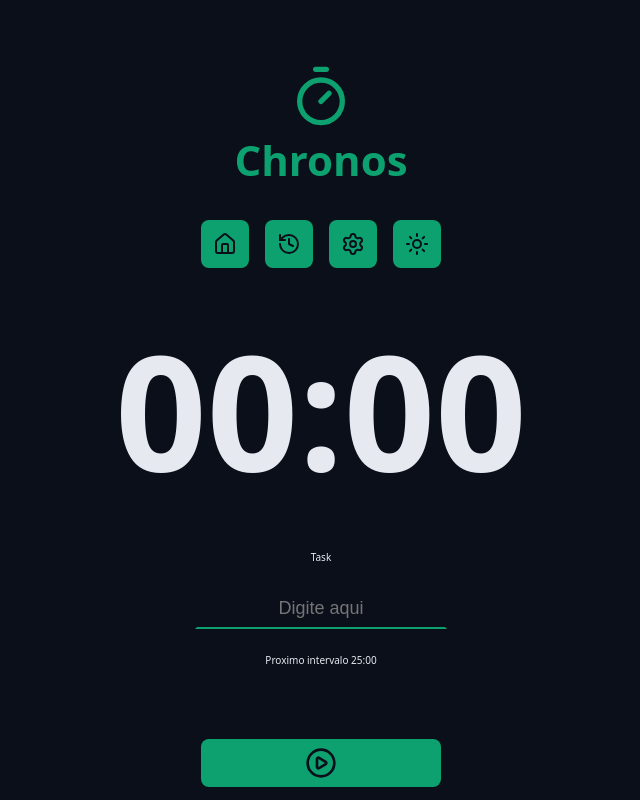
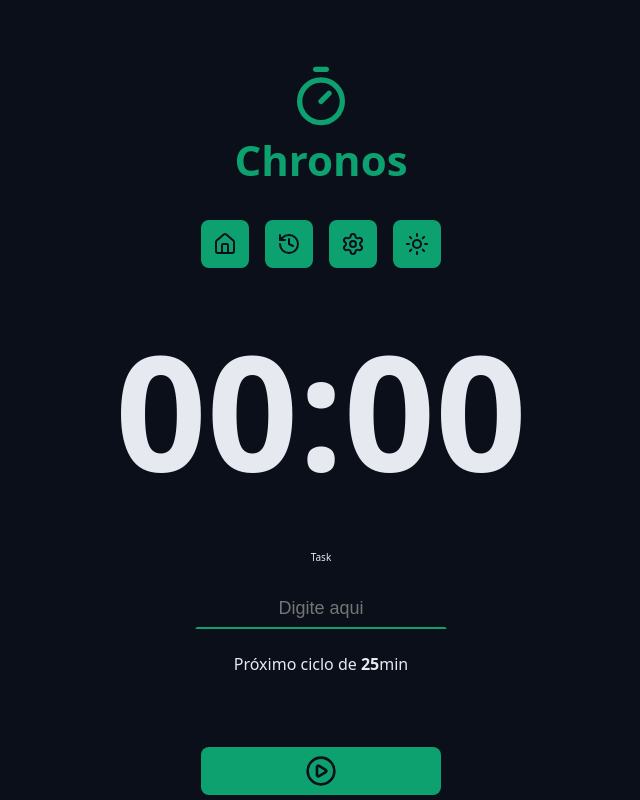
Before and after one commit to ThalesTT/Chronos-pomodoro, a React (Vite) app: page / in a window 1280 px wide. Shown: the top 800 px of the page, without its empty margins (319-959 px from the left). Built offline with nearby package versions, Linux system fonts and the light colour scheme.

Commit message:
component tips

```diff
--- a/src/components/MainForm/index.tsx
+++ b/src/components/MainForm/index.tsx
@@ -8,6 +8,7 @@ import { useTaskContext } from '../../contexts/TaskContext/useTaskContext';
 import { getNextCycle } from '../../utils/getNextCycle';
 import { getNextCycleType } from '../../utils/getNextCycleType';
 import { TaskActionTypes } from '../../contexts/TaskContext/taskActions';
+import { Tips } from '../Tips';
 
 export function MainForm() {
   const { state, dispatch } = useTaskContext();
@@ -17,7 +18,6 @@ export function MainForm() {
 
   //cyclos
   const nextCyclos = getNextCycle(state.currentCycle);
-
   const nextCycleType = getNextCycleType(nextCyclos);
 
   function handleCreateNewTask(event: React.FormEvent<HTMLElement>) {
@@ -44,6 +44,18 @@ export function MainForm() {
     dispatch({ type: TaskActionTypes.START_TASK, payload: newTask });
   }
 
+  const worker = new Worker(
+    new URL('../../workers/timeWorker.js', import.meta.url),
+  );
+
+  worker.postMessage('ola mundo');
+  worker.onmessage = event => {
+    console.log('Principal recebeu', event.data);
+  };
+  // worker.onmessage = function(event){
+  //   console.log('Principal recebeu',event.data)
+  // }
+
   function handleInterruptTask(
     e: React.MouseEvent<HTMLButtonElement, MouseEvent>,
   ) {
@@ -65,9 +77,14 @@ export function MainForm() {
           disabled={!!state.activeTask}
         />
       </div>
-      <div className='formRow'>
-        <p>Proximo intervalo 25:00</p>
+      <div className='formRow tips'>
+        <Tips />
       </div>
+      {/* <div className='formRow tips'>
+        {!!state.activeTask && tipsForWhenActiveTask[state.activeTask.type]}
+        {!state.activeTask && tipsForNoActiveTask[nextCycleType]}
+      </div> */}
+
       {state.currentCycle > 0 && (
         <div className='formRow'>
           <Cycles />
--- a/src/components/MainForm/styles.module.css
+++ b/src/components/MainForm/styles.module.css
@@ -22,3 +22,7 @@
   width: 2.4rem;
   height: 2.4rem;
 }
+.tips {
+  font-size: 2.2rem;
+  border: 1px solid red;
+}
--- /dev/null
+++ b/src/components/Tips/index.tsx
@@ -0,0 +1,44 @@
+import { useTaskContext } from '../../contexts/TaskContext/useTaskContext';
+import { getNextCycle } from '../../utils/getNextCycle';
+import { getNextCycleType } from '../../utils/getNextCycleType';
+
+export function Tips() {
+  const { state } = useTaskContext();
+
+  const nextCyclos = getNextCycle(state.currentCycle);
+  const nextCycleType = getNextCycleType(nextCyclos);
+  const tipsForNoActiveTask = {
+    workTime: (
+      <span>
+        Próximo ciclo de <b>{state.config.workTime}</b>min
+      </span>
+    ),
+    shortBreakTime: (
+      <span>
+        Próximo descanso de <b>{state.config.shortBreakTime}</b>min
+      </span>
+    ),
+    longBreakTime: (
+      <span>Descanso longo de {state.config.longBreakTime}min</span>
+    ),
+  };
+  const tipsForWhenActiveTask = {
+    workTime: (
+      <span>
+        Foque por <b>{state.config.workTime}</b>min
+      </span>
+    ),
+    shortBreakTime: (
+      <span>
+        Descanso de <b>{state.config.shortBreakTime}</b>min
+      </span>
+    ),
+    longBreakTime: <span>Descanso de {state.config.longBreakTime}min</span>,
+  };
+  return (
+    <>
+      {!!state.activeTask && tipsForWhenActiveTask[state.activeTask.type]}
+      {!state.activeTask && tipsForNoActiveTask[nextCycleType]}
+    </>
+  );
+}
--- a/src/styles/global.css
+++ b/src/styles/global.css
@@ -27,3 +27,6 @@ body {
   flex-direction: column;
   gap: 2.4rem;
 }
+.tips {
+  font-size: 1.6rem;
+}
--- /dev/null
+++ b/src/workers/timeWorker.js
@@ -0,0 +1,4 @@
+self.onmessage = function (event) {
+  console.log('worker recebeu', event.data);
+  self.postMessage('Olá para vc também');
+};
```
